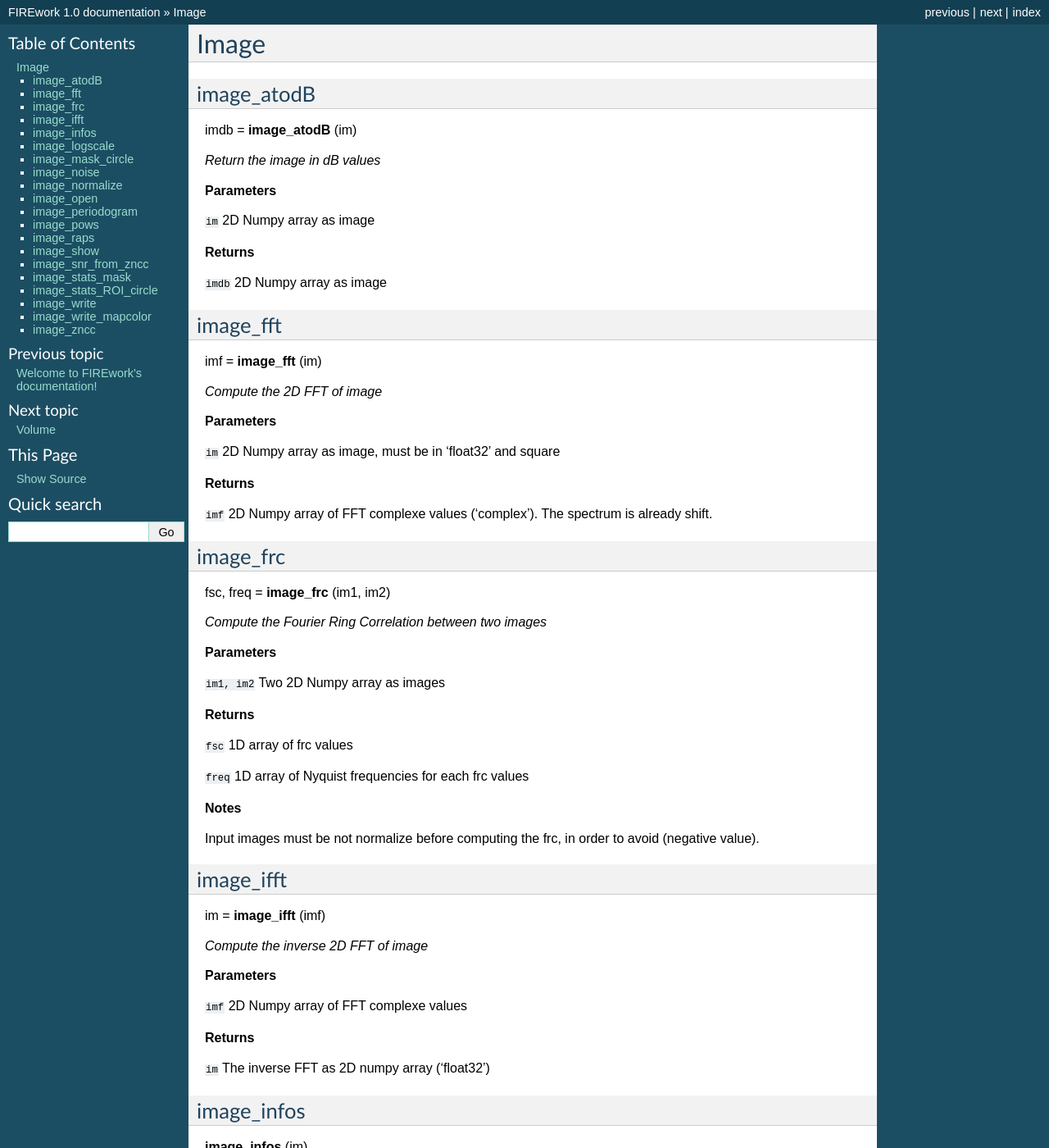
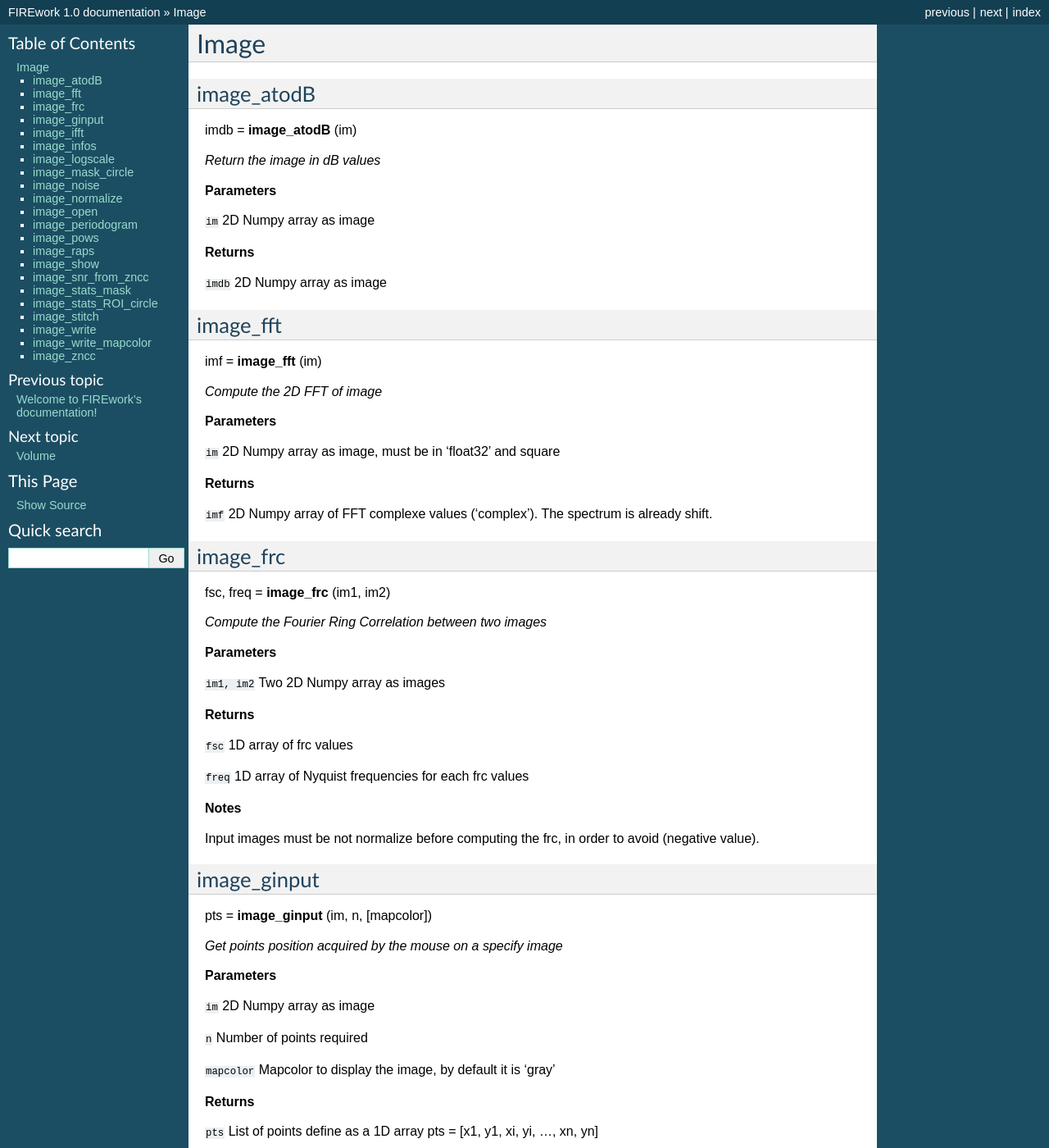
Before and after one commit to hksonngan/astir.firework, a Sphinx documentation site: the page built from doc/source/image.rst, in a window 1280 px wide and 1400 px high. Shown: the whole window at 82% size. Built offline with Sphinx 7.4.7, drawn with Linux system fonts in a browser that asks for light colours; pages that are not in the unit, such as notebooks, are missing from menus; some of the changed text lies outside the part shown.

Commit message:
some new usefull functions and some documentation

```diff
--- a/doc/source/image.rst
+++ b/doc/source/image.rst
@@ -52,6 +52,26 @@
 **Notes**
 
 Input images must be not normalize before computing the frc, in order to avoid (negative value).
+
+image_ginput
+------------
+
+pts = **image_ginput** (im, n, [mapcolor])
+
+*Get points position acquired by the mouse on a specify image*
+
+**Parameters**
+
+``im`` 2D Numpy array as image
+
+``n`` Number of points required
+
+``mapcolor`` Mapcolor to display the image, by default it is 'gray'
+
+**Returns**
+
+``pts`` List of points define as a 1D array pts = [x1, y1, xi, yi, ..., xn, yn]
+
 
 
 image_ifft
@@ -244,7 +264,7 @@
 image_show
 ----------
 
-**image_show** (im, mapcolor)
+**image_show** (im, [mapcolor])
 
 *Display an image*
 
@@ -336,6 +356,30 @@
 
 ``std`` The standard deviation value on ROI
 
+image_stitch
+------------
+
+newim = **image_stitch** (im1, im2)
+
+*Stitch two images in one, i.e. put side by side two images, usefull to display in once*
+
+**Parameters**
+
+``im1, im2`` 2D Numpy array as images
+
+**Returns**
+
+``newim`` 2D Numpy array
+
+**Examples**
+
+::
+
+	>>> im1 = image_open('im1.png')
+	>>> im2 = image_open('im2.png')
+	>>> image_show(image_stitch(im1, im2))
+
+
 
 image_write
 -----------
--- a/doc/source/index.rst
+++ b/doc/source/index.rst
@@ -15,6 +15,8 @@
    volume
    filter
    kernel
+   misc
+
 
 Indices and tables
 ==================
```
Also changed, not shown: doc/source/filter.rst (+17 -0 lines), 2 other files.
